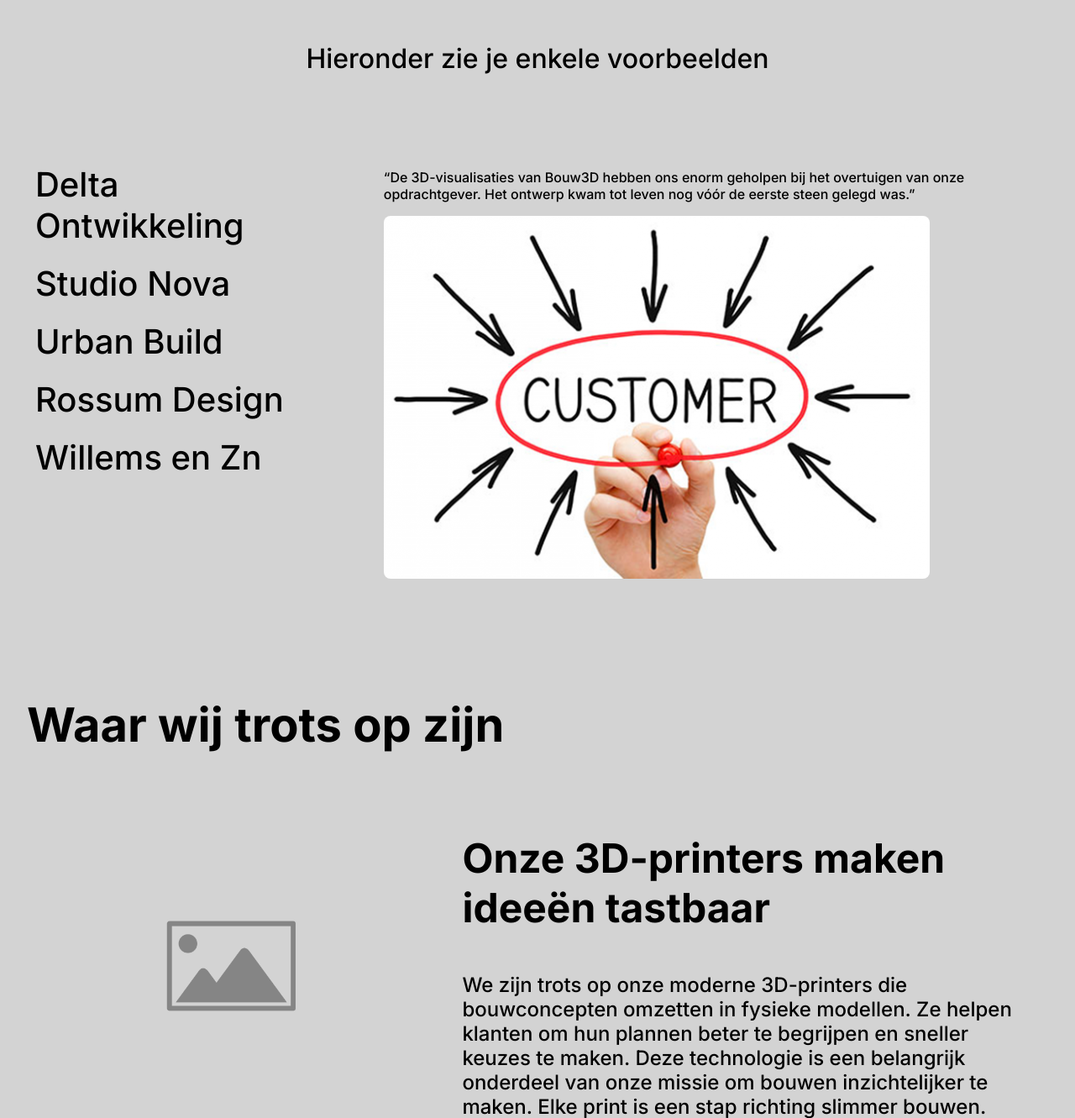
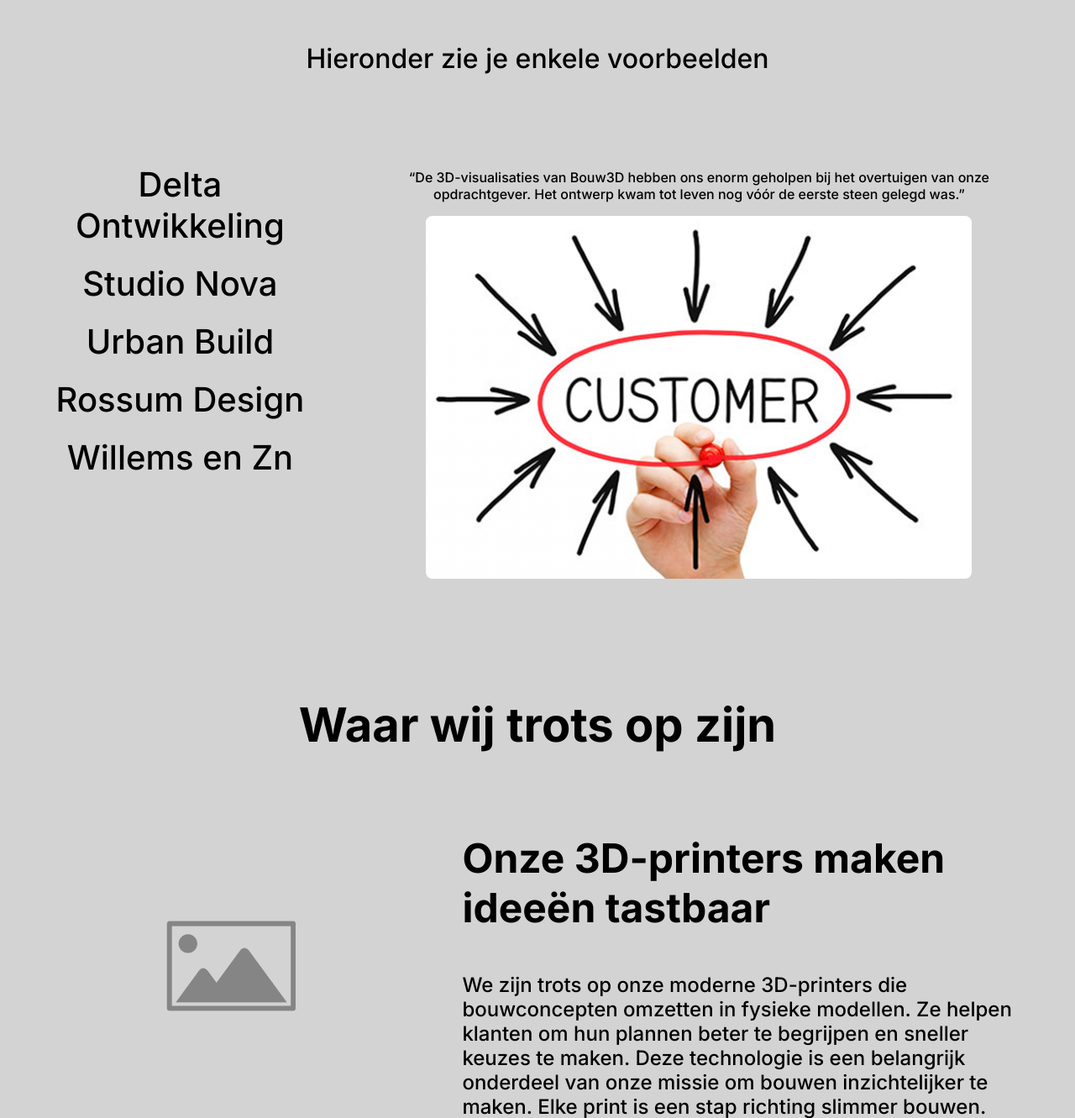
Before and after one commit to MarkPrins18/code-conquer-printwebsite, a PHP site: page / in a window 1280 px wide. Shown: the part 791-2122 px from the top of the page at 84% size. Run offline with PHP 8.4, Linux system fonts and the light colour scheme.

Commit message:
Added Media qeury

```diff
--- a/assets/css/index.css
+++ b/assets/css/index.css
@@ -56,13 +56,15 @@
   justify-content: center;
   align-items: center;
 }
+
 .example-list {
   display: flex;
-  flex-direction: row;
-  justify-content: center;
+  flex-direction: column;
+  text-align: center;
   gap: 20px;
   width: 100%;
 }
+
 .title {
   font-size: 2rem;
   font-weight: 700;
@@ -77,20 +79,27 @@ ul.select-example {
   margin: 0;
   padding: 0;
   list-style: none;
-  width: 30%;
+  justify-content: center;
 }
+
 .list-item {
   font-size: 2.5rem;
   padding: 10px; /* change padding */
 }
+
 .content {
   flex: 1;
 }
+
 .content-item {
   display: none;
 }
 
 /*awards section with media queries*/
+
+.awards h2 {
+  text-align: center;
+}
 
 .award {
   display: flex;
@@ -111,6 +120,16 @@ ul.select-example {
 }
 
 @media (min-width: 768px) {
+  /*qeury selector select-example*/
+
+  .example-list {
+    flex-direction: row;
+  }
+
+  .select-example {
+    width: 30%;
+  }
+
   .award {
     flex-direction: row;
     text-align: left;
@@ -128,4 +147,8 @@ ul.select-example {
     flex: 1;
     padding: 0 1rem;
   }
+
+  .awards h2 {
+    text-align: center;
+  }
 }
--- a/index.php
+++ b/index.php
@@ -39,17 +39,16 @@
           <div class="upper-content">
             <!--div to ensure the layout stays consistent-->
             <h1 class="title">Voorbeelden van klanten</h1>
-            <!--title class (maybe global.css)-->
             <h2>Wij maken precieze onderdelen</h2>
             <p class="fs-2 text-center">Hieronder zie je enkele voorbeelden</p>
             <div class="p-2"></div>
-            <!--class to add spacing to the bottom of the tekst.-->
           </div>
           <!--Here is the list and content. No section required since they fall in the example section-->
           <!--Important! need JavaScript and more CSS-->
           <div class="example-list">
             <!--div to set list and content next to eachother-->
             <ul class="select-example">
+              <!--Media qeury-->
               <li class="list-item" data-content="example-1">
                 Delta Ontwikkeling
               </li>
```
